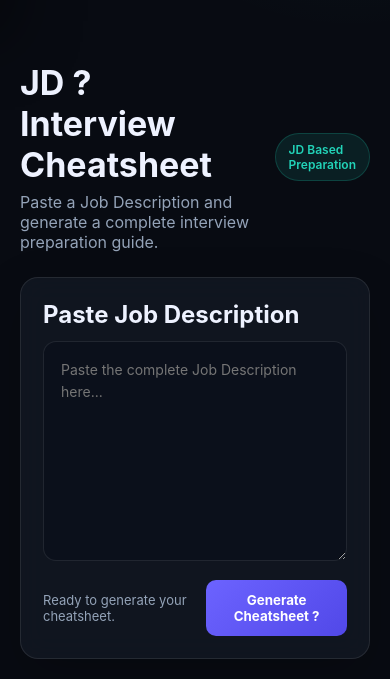
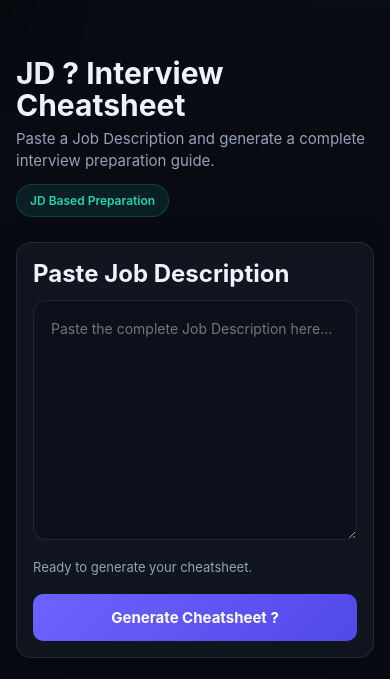
Before and after one commit to Adwaitmulay/JD_Interview_Cheatsheet, a website: page frontend/index.html in a window 390 px wide. Shown: the part 478-1157 px from the top of the page. Drawn offline with Linux system fonts and the light colour scheme.

Commit message:
Fix mobile generator layout

```diff
--- a/frontend/index.html
+++ b/frontend/index.html
@@ -223,6 +223,7 @@
             font-size:14px;
         }
 
+
         @media(max-width:900px) {
             .sidebar {
                 position:static;
@@ -231,9 +232,64 @@
             }
 
             .app { display:block; }
-            main { margin:0; width:100%; padding:20px; }
+            main { margin:0; width:100%; padding:16px; }
+
+            .top {
+                flex-direction:column;
+                align-items:flex-start;
+                gap:12px;
+            }
+
+            h1 { font-size:30px; line-height:1.05; }
+
+            .subtitle {
+                max-width:100%;
+                font-size:15px;
+                line-height:1.45;
+            }
+
+            .badge {
+                align-self:flex-start;
+            }
+
             .hero,.grid { grid-template-columns:1fr; }
+
+            .input-card,.card {
+                padding:16px;
+                border-radius:15px;
+            }
+
+            textarea {
+                min-height:240px;
+                font-size:14px;
+            }
+
+            .actions {
+                flex-direction:column;
+                align-items:stretch;
+            }
+
+            #status {
+                min-height:20px;
+            }
+
+            .generate {
+                width:100%;
+                padding:14px 16px;
+                font-size:15px;
+            }
+
+            #results .card {
+                overflow:hidden;
+            }
+
+            #generatedCheatSheetImage {
+                width:100%;
+                max-width:100%;
+                height:auto;
+            }
         }
+
     </style>
 </head>
 
```
